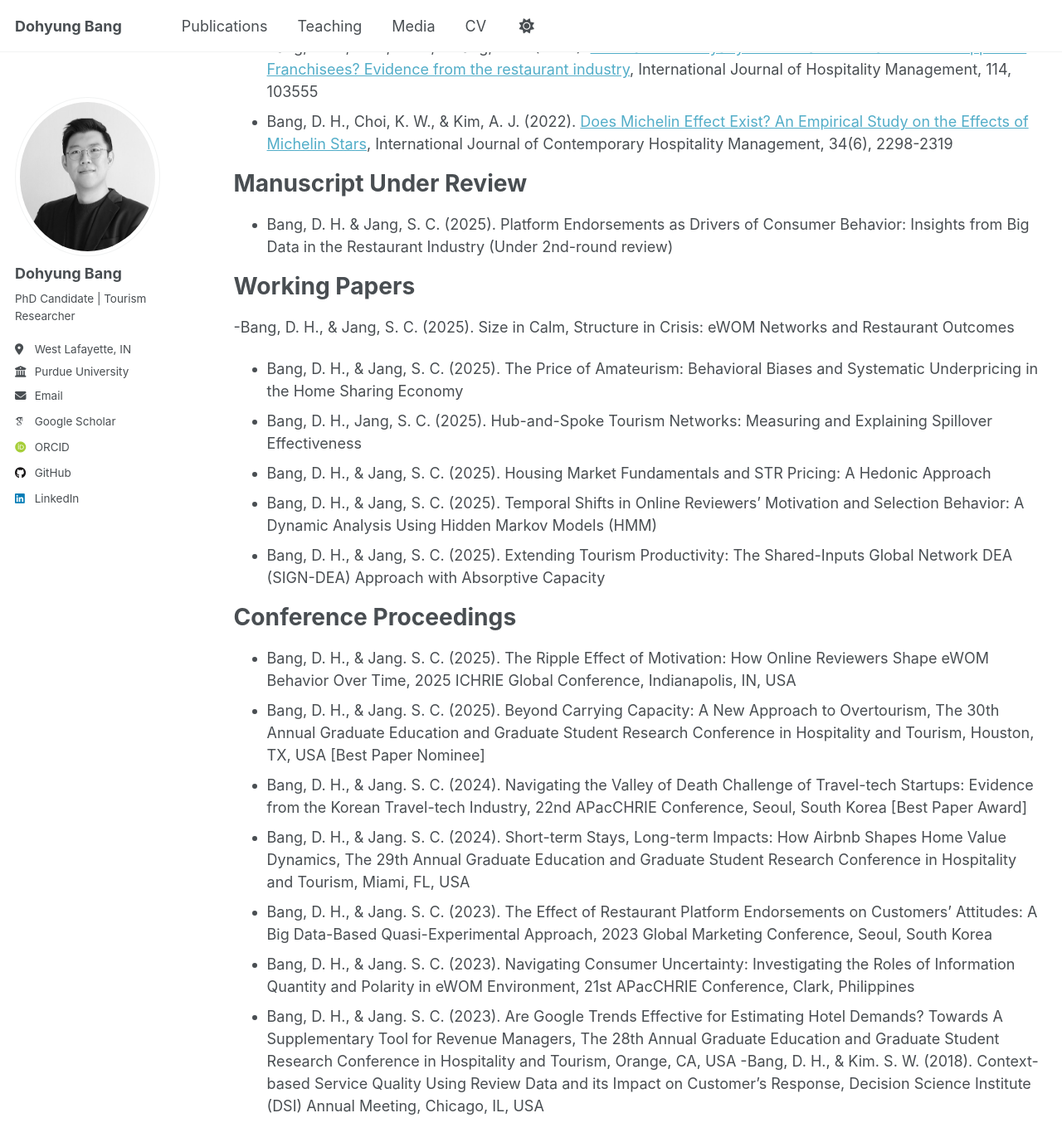
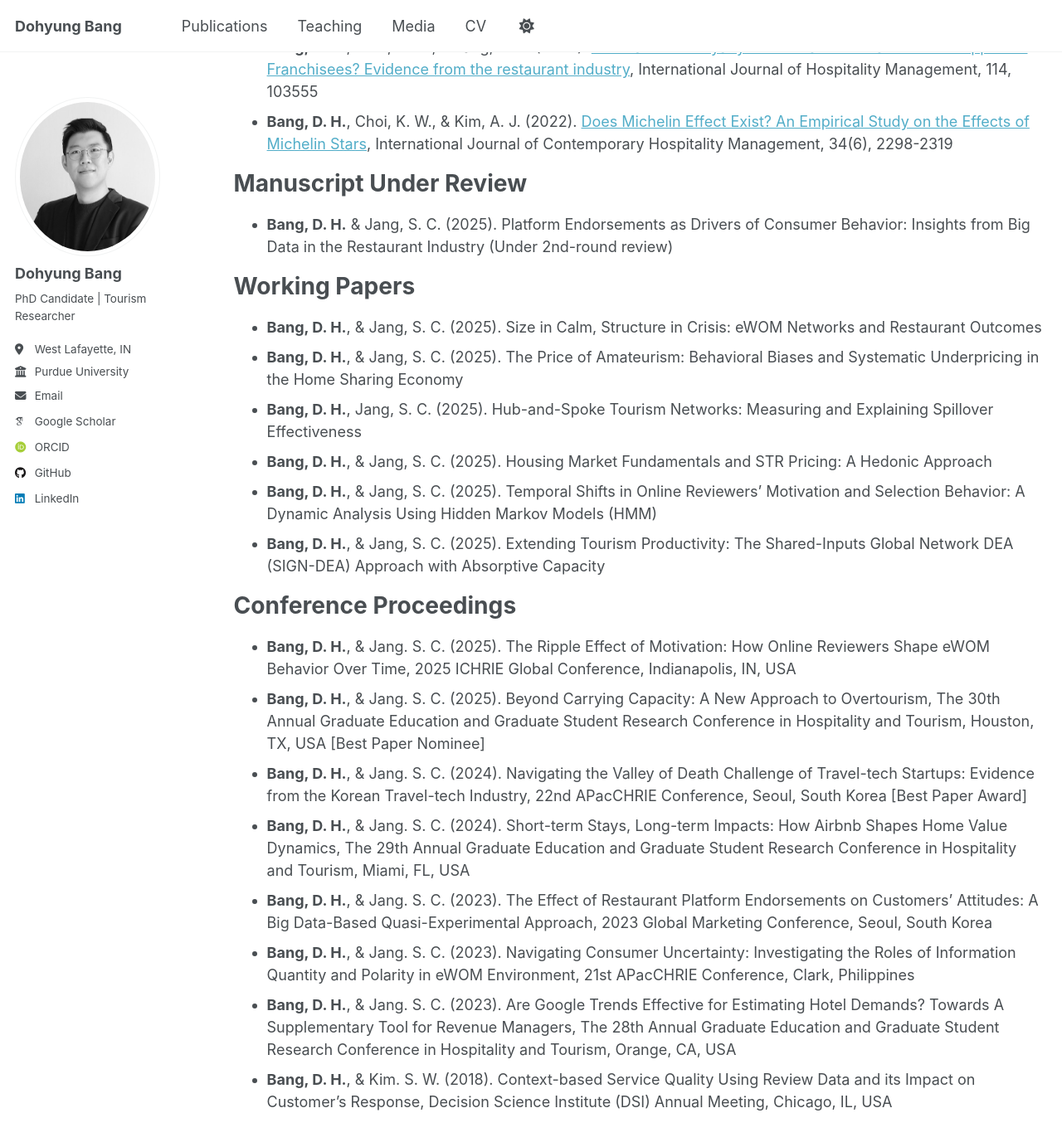
Before and after one commit to dohyungbang/dohyungbang.github.io, a Jekyll site: the page built from _pages/publications.md, in a window 1280 px wide and 1400 px high, scrolled down 456 px. Shown: the top 1383 px of the window at 83% size. Built offline with Jekyll 4.4.1, drawn with Linux system fonts in a browser that asks for light colours; some web fonts are replaced; a script that is not in the unit is left out; some of the changed text lies outside the part shown.

Commit message:
Update publications.md

```diff
--- a/_pages/publications.md
+++ b/_pages/publications.md
@@ -10,33 +10,33 @@ You can also find my articles on my [Google Scholar profile](https://scholar.goo
 
 Journal Articles
 ======
-- Bang, D. H. & Jang, S. C. (2025). [Reframing Carrying Capacity: A Visitor-Oriented Approach](https://doi.org/10.1016/j.annals.2025.104022), Annals of Tourism Research 111, 104022
-- Bang, D. H., Jang, S. C., & Kim, E. H. (2025). [The Journey to Capital in Travel-Tech Startups](https://doi.org/10.1016/j.tourman.2025.105251), Tourism Management, 111, 105251
-- Kim, C. H., Shin, J. H., Yang, H. S., Bang, D. H., & Verma, R. (2025). [Strategy Divergence and Performance Polarization in the Hotel Industry](https://doi.org/10.1177/19389655241244703), Cornell Hospitality Quarterly, 66(1), 21-36
-- Bang, D. H. & Jang, S. C. (2024). [Decoding the Information Quantity-Quality Paradox: How eWOM Volume Influences Consumption Value Uncertainties](https://doi.org/10.1016/j.ijhm.2024.103769), International Journal of Hospitality Management, 120, 103769
-- Bang, D. H., Choi, K. W., & Jang, S. C. (2023). [Are Franchise Royalty Fees Related to Franchisors' Support of Franchisees? Evidence from the restaurant industry](https://doi.org/10.1016/j.ijhm.2023.103555), International Journal of Hospitality Management, 114, 103555
-- Bang, D. H., Choi, K. W., & Kim, A. J. (2022). [Does Michelin Effect Exist? An Empirical Study on the Effects of Michelin Stars](https://doi.org/10.1108/IJCHM-08-2021-1025), International Journal of Contemporary Hospitality Management, 34(6), 2298-2319
+- **Bang, D. H.** & Jang, S. C. (2025). [Reframing Carrying Capacity: A Visitor-Oriented Approach](https://doi.org/10.1016/j.annals.2025.104022), Annals of Tourism Research 111, 104022
+- **Bang, D. H.**, Jang, S. C., & Kim, E. H. (2025). [The Journey to Capital in Travel-Tech Startups](https://doi.org/10.1016/j.tourman.2025.105251), Tourism Management, 111, 105251
+- Kim, C. H., Shin, J. H., Yang, H. S., **Bang, D. H.**, & Verma, R. (2025). [Strategy Divergence and Performance Polarization in the Hotel Industry](https://doi.org/10.1177/19389655241244703), Cornell Hospitality Quarterly, 66(1), 21-36
+- **Bang, D. H.** & Jang, S. C. (2024). [Decoding the Information Quantity-Quality Paradox: How eWOM Volume Influences Consumption Value Uncertainties](https://doi.org/10.1016/j.ijhm.2024.103769), International Journal of Hospitality Management, 120, 103769
+- **Bang, D. H.**, Choi, K. W., & Jang, S. C. (2023). [Are Franchise Royalty Fees Related to Franchisors' Support of Franchisees? Evidence from the restaurant industry](https://doi.org/10.1016/j.ijhm.2023.103555), International Journal of Hospitality Management, 114, 103555
+- **Bang, D. H.**, Choi, K. W., & Kim, A. J. (2022). [Does Michelin Effect Exist? An Empirical Study on the Effects of Michelin Stars](https://doi.org/10.1108/IJCHM-08-2021-1025), International Journal of Contemporary Hospitality Management, 34(6), 2298-2319
 
 Manuscript Under Review
 ======
-- Bang, D. H. & Jang, S. C. (2025). Platform Endorsements as Drivers of Consumer Behavior: Insights from Big Data in the Restaurant Industry (Under 2nd-round review)
+- **Bang, D. H.** & Jang, S. C. (2025). Platform Endorsements as Drivers of Consumer Behavior: Insights from Big Data in the Restaurant Industry (Under 2nd-round review)
 
 Working Papers
 ======
- -Bang, D. H., & Jang, S. C. (2025). Size in Calm, Structure in Crisis: eWOM Networks and Restaurant Outcomes
-- Bang, D. H., & Jang, S. C. (2025). The Price of Amateurism: Behavioral Biases and Systematic Underpricing in the Home Sharing Economy
-- Bang, D. H., Jang, S. C. (2025). Hub-and-Spoke Tourism Networks: Measuring and Explaining Spillover Effectiveness
-- Bang, D. H., & Jang, S. C. (2025). Housing Market Fundamentals and STR Pricing: A Hedonic Approach
-- Bang, D. H., & Jang, S. C. (2025). Temporal Shifts in Online Reviewers’ Motivation and Selection Behavior: A Dynamic Analysis Using Hidden Markov Models (HMM)
-- Bang, D. H., & Jang, S. C. (2025). Extending Tourism Productivity: The Shared-Inputs Global Network DEA (SIGN-DEA) Approach with Absorptive Capacity
+- **Bang, D. H.**, & Jang, S. C. (2025). Size in Calm, Structure in Crisis: eWOM Networks and Restaurant Outcomes
+- **Bang, D. H.**, & Jang, S. C. (2025). The Price of Amateurism: Behavioral Biases and Systematic Underpricing in the Home Sharing Economy
+- **Bang, D. H.**, Jang, S. C. (2025). Hub-and-Spoke Tourism Networks: Measuring and Explaining Spillover Effectiveness
+- **Bang, D. H.**, & Jang, S. C. (2025). Housing Market Fundamentals and STR Pricing: A Hedonic Approach
+- **Bang, D. H.**, & Jang, S. C. (2025). Temporal Shifts in Online Reviewers’ Motivation and Selection Behavior: A Dynamic Analysis Using Hidden Markov Models (HMM)
+- **Bang, D. H.**, & Jang, S. C. (2025). Extending Tourism Productivity: The Shared-Inputs Global Network DEA (SIGN-DEA) Approach with Absorptive Capacity
 
 Conference Proceedings
 ======
-- Bang, D. H., & Jang. S. C. (2025). The Ripple Effect of Motivation: How Online Reviewers Shape eWOM Behavior Over Time, 2025 ICHRIE Global Conference, Indianapolis, IN, USA
-- Bang, D. H., & Jang. S. C. (2025). Beyond Carrying Capacity: A New Approach to Overtourism, The 30th Annual Graduate Education and Graduate Student Research Conference in Hospitality and Tourism, Houston, TX, USA [Best Paper Nominee]
-- Bang, D. H., & Jang. S. C. (2024). Navigating the Valley of Death Challenge of Travel-tech Startups: Evidence from the Korean Travel-tech Industry, 22nd APacCHRIE Conference, Seoul, South Korea [Best Paper Award]
-- Bang, D. H., & Jang. S. C. (2024). Short-term Stays, Long-term Impacts: How Airbnb Shapes Home Value Dynamics, The 29th Annual Graduate Education and Graduate Student Research Conference in Hospitality and Tourism, Miami, FL, USA
-- Bang, D. H., & Jang. S. C. (2023). The Effect of Restaurant Platform Endorsements on Customers’ Attitudes: A Big Data-Based Quasi-Experimental Approach, 2023 Global Marketing Conference, Seoul, South Korea
-- Bang, D. H., & Jang. S. C. (2023). Navigating Consumer Uncertainty: Investigating the Roles of Information Quantity and Polarity in eWOM Environment, 21st APacCHRIE Conference, Clark, Philippines
-- Bang, D. H., & Jang. S. C. (2023). Are Google Trends Effective for Estimating Hotel Demands? Towards A Supplementary Tool for Revenue Managers, The 28th Annual Graduate Education and Graduate Student Research Conference in Hospitality and Tourism, Orange, CA, USA
- -Bang, D. H., & Kim. S. W. (2018). Context-based Service Quality Using Review Data and its Impact on Customer’s Response, Decision Science Institute (DSI) Annual Meeting, Chicago, IL, USA
+- **Bang, D. H.**, & Jang. S. C. (2025). The Ripple Effect of Motivation: How Online Reviewers Shape eWOM Behavior Over Time, 2025 ICHRIE Global Conference, Indianapolis, IN, USA
+- **Bang, D. H.**, & Jang. S. C. (2025). Beyond Carrying Capacity: A New Approach to Overtourism, The 30th Annual Graduate Education and Graduate Student Research Conference in Hospitality and Tourism, Houston, TX, USA [Best Paper Nominee]
+- **Bang, D. H.**, & Jang. S. C. (2024). Navigating the Valley of Death Challenge of Travel-tech Startups: Evidence from the Korean Travel-tech Industry, 22nd APacCHRIE Conference, Seoul, South Korea [Best Paper Award]
+- **Bang, D. H.**, & Jang. S. C. (2024). Short-term Stays, Long-term Impacts: How Airbnb Shapes Home Value Dynamics, The 29th Annual Graduate Education and Graduate Student Research Conference in Hospitality and Tourism, Miami, FL, USA
+- **Bang, D. H.**, & Jang. S. C. (2023). The Effect of Restaurant Platform Endorsements on Customers’ Attitudes: A Big Data-Based Quasi-Experimental Approach, 2023 Global Marketing Conference, Seoul, South Korea
+- **Bang, D. H.**, & Jang. S. C. (2023). Navigating Consumer Uncertainty: Investigating the Roles of Information Quantity and Polarity in eWOM Environment, 21st APacCHRIE Conference, Clark, Philippines
+- **Bang, D. H.**, & Jang. S. C. (2023). Are Google Trends Effective for Estimating Hotel Demands? Towards A Supplementary Tool for Revenue Managers, The 28th Annual Graduate Education and Graduate Student Research Conference in Hospitality and Tourism, Orange, CA, USA
+- **Bang, D. H.**, & Kim. S. W. (2018). Context-based Service Quality Using Review Data and its Impact on Customer’s Response, Decision Science Institute (DSI) Annual Meeting, Chicago, IL, USA
```
